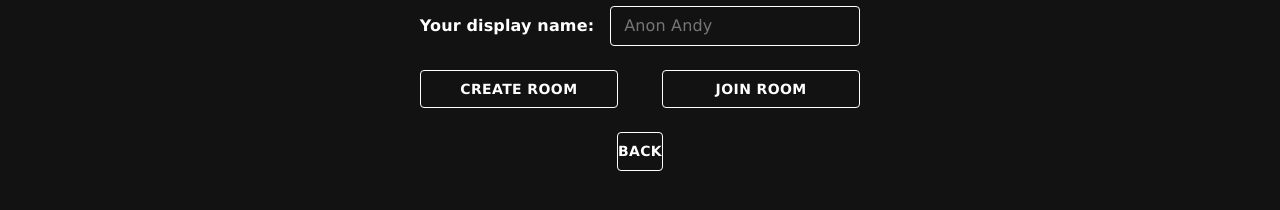
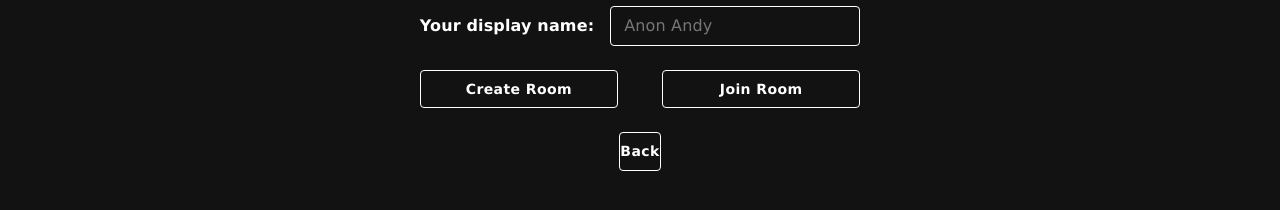
Before and after one commit to songFanAccount/gamebox, a React (Create React App) app in the folder client/: page / in a window 1280 px wide. Shown: the part 362-572 px from the top of the page. Built offline with nearby package versions, Linux system fonts and the light colour scheme; no server answers.

Commit message:
Disabled buttons once selected

```diff
--- a/client/src/Home.jsx
+++ b/client/src/Home.jsx
@@ -91,6 +91,7 @@ export default function Home() {
                         onClick={createToggle}
                         width={0.45}
                         invert={createJoinState === -1}
+                        disabled={createJoinState === -1}
                     >
                         Create Room
                     </GBButton>
@@ -99,6 +100,7 @@ export default function Home() {
                         onClick={joinToggle}
                         width={0.45}
                         invert={createJoinState === 1}
+                        disabled={createJoinState === 1}
                     >
                         Join Room
                     </GBButton>
--- a/client/src/components/generalComponents.jsx
+++ b/client/src/components/generalComponents.jsx
@@ -51,18 +51,22 @@ export function GBTextInput({value, onChange, variant="outlined", width=250, pla
     )
 }
 export function GBButton({onClick, children, color='#FFFFFF', backgroundColor='#121212', width='fit-content', className, border=1,
-                          invert=false, hoverSx={color:'#121212', backgroundColor:'#FFFFFF'}}) {
+                          invert=false, disabled=false,  noDisableFx=true,
+                          hoverSx={color:'#121212', backgroundColor:'#FFFFFF'}}) {
+    const textColor = invert ? backgroundColor : color
+    const bgColor = invert ? color : backgroundColor
     return (
         <Button
             className={className}
             onClick={onClick}
             disableRipple
+            disabled={disabled}
             sx={{
                 m: 0,
                 px: 0,
-                color: invert ? backgroundColor : color,
+                color: textColor,
+                backgroundColor: bgColor,
                 border: border,
-                backgroundColor: invert ? color : backgroundColor,
                 fontFamily: 'Verdana',
                 fontWeight: 'bold',
                 minWidth: 0,
@@ -70,7 +74,9 @@ export function GBButton({onClick, children, color='#FFFFFF', backgroundColor='#
                 overflowX: 'hidden',
                 whiteSpace: 'nowrap',
                 boxSizing: 'border-box',
-                '&:hover': hoverSx
+                textTransform: 'none',
+                '&:hover': hoverSx,
+                ':disabled': noDisableFx ? {color : textColor} : {}
             }}
         >
             {children}
```
